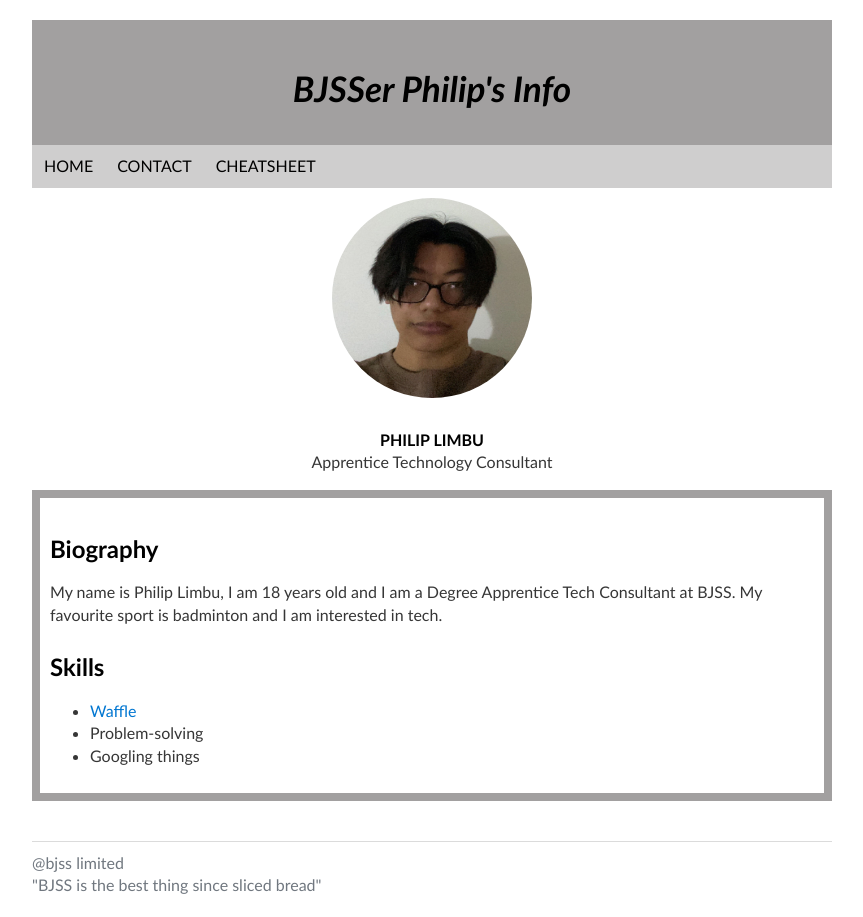
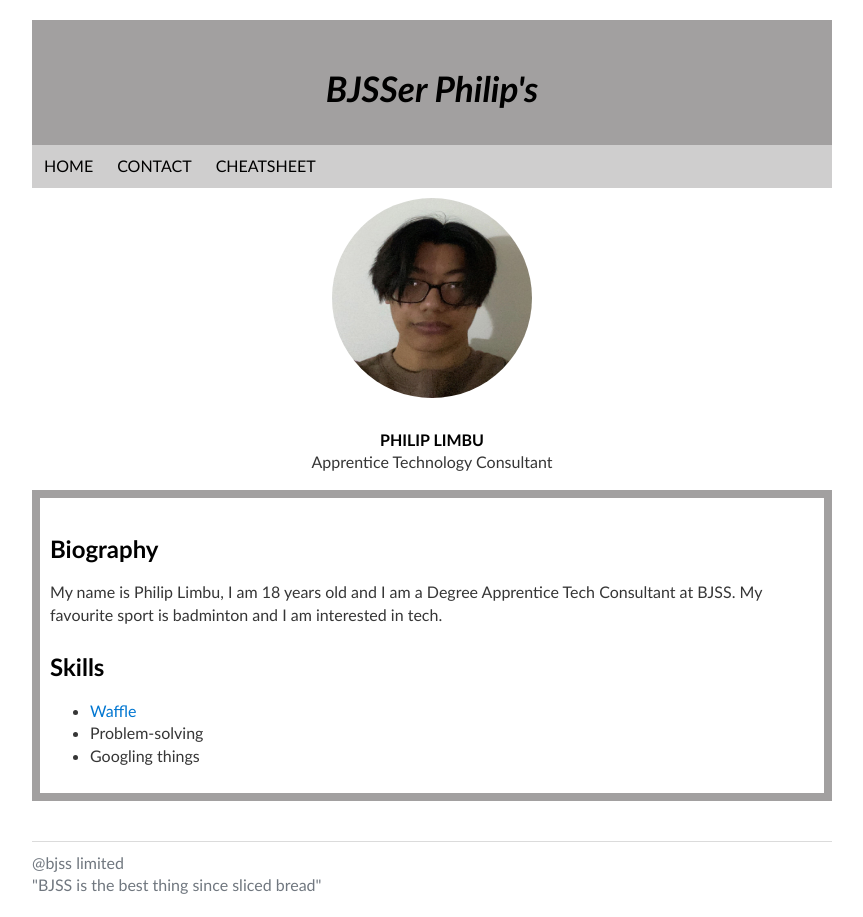
Before and after one commit to plim04/profile, a plain HTML site: page index.html in a window 1280 px wide. Shown: the whole page, without its empty margins (208-1071 px from the left). Drawn offline with nearby package versions, Linux system fonts and the light colour scheme.

Commit message:
header change

```diff
--- a/index.html
+++ b/index.html
@@ -13,7 +13,7 @@
 <body>
   <div class="header">
     <h1>
-      <em>BJSSer Philip's Info</em>
+      <em>BJSSer Philip's</em>
     </h1>
   </div>
 
```
Also changed, not shown: index.css (line endings or trailing spaces).
